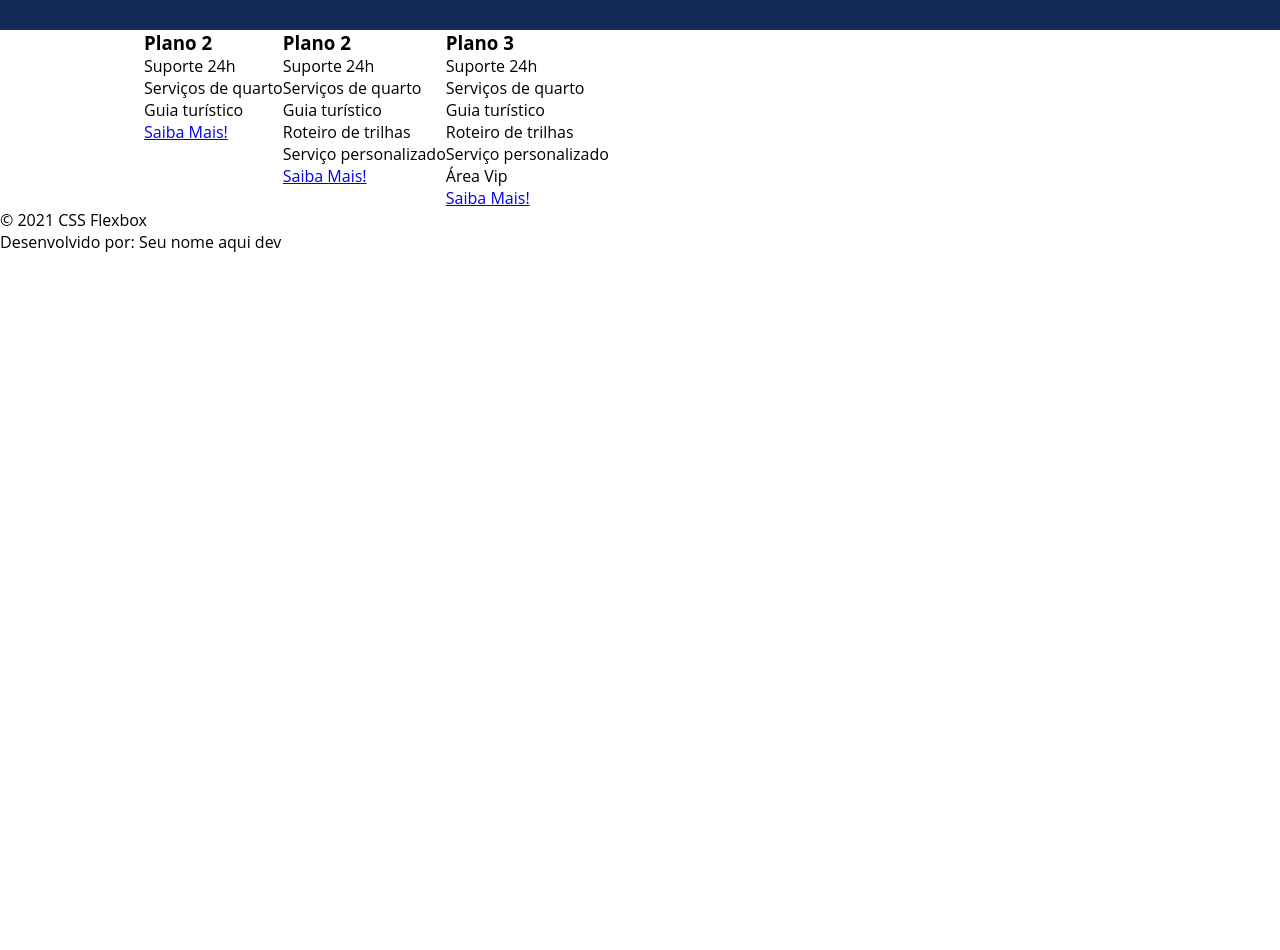
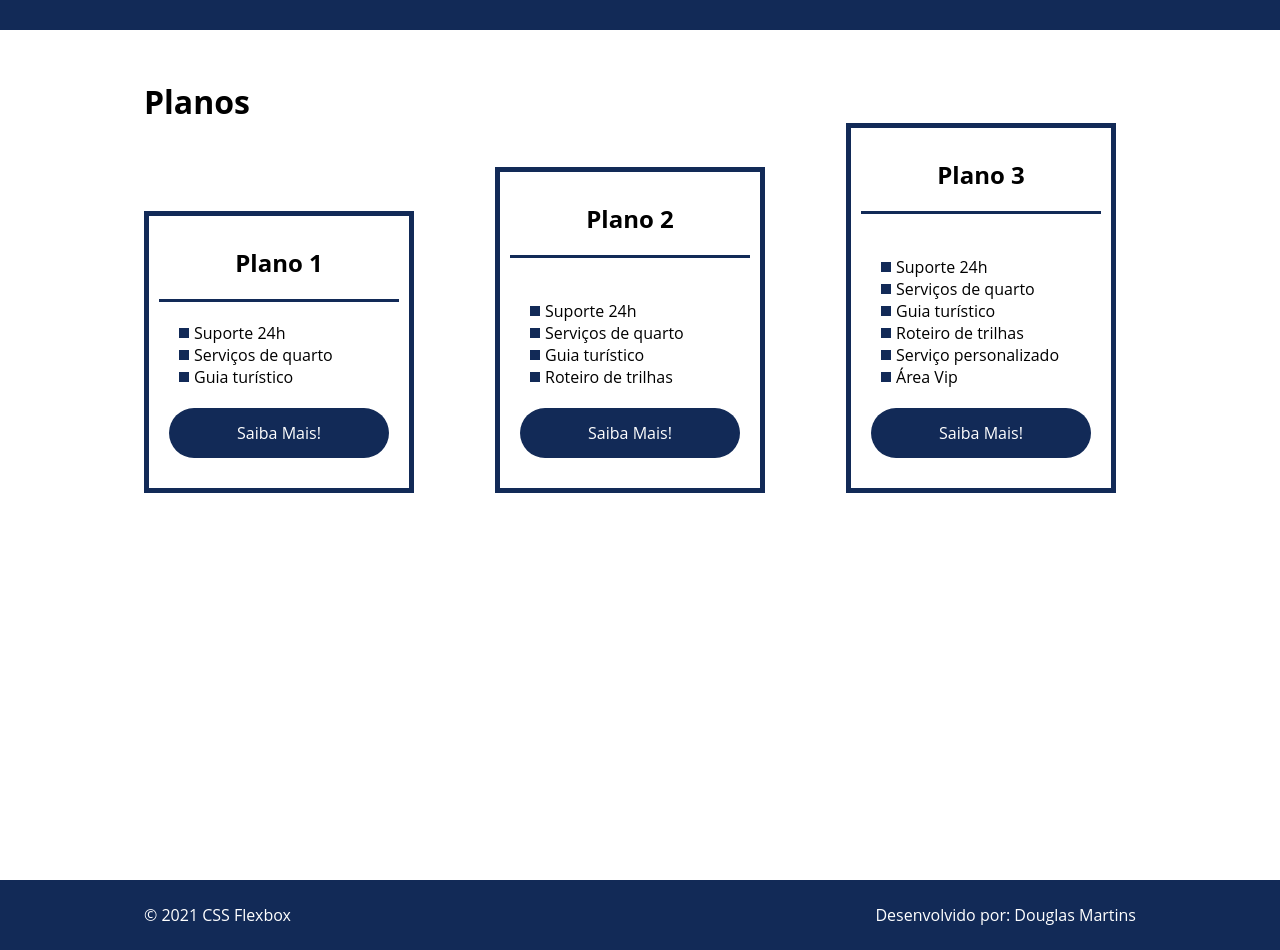
Before and after one commit to martinsdouglasm/Flexbox, a plain HTML site: page index.html in a window 1280 px wide. Shown: the part 1640-2590 px from the top of the page. Before the commit the page ends 1893 px from the top, so only its background shows below. Drawn offline with Linux system fonts and the light colour scheme.

Commit message:
conclusão

```diff
--- a/index.html
+++ b/index.html
@@ -22,7 +22,7 @@
         <div class="texto-apresentacao">
             <h1>Flex <br>Turismos</h1>
             <p>O melhor serviço para você!</p>
-            <a href="">Saiba Mais!</a>
+            <a href="" class="btn">Saiba Mais!</a>
         </div>
 
         <div>
@@ -71,32 +71,36 @@
         </div>
     </div>
 
-    <div class="flex-container">
+    <div class="flex-container" id="planos">
 
-        <div>
-            <h3>Plano 2</h3>
+        <div><h2>Planos</h2></div>
+
+        <div class="list-planos">
+            <div class="item-plano">
+                <h3>Plano 1</h3>
                 <ul>
                     <li>Suporte 24h</li>
                     <li>Serviços de quarto</li>
                     <li>Guia turístico</li>
                 </ul>
-            <a href="#">Saiba Mais!</a>
+                <a href="#" class="btn">Saiba Mais!</a>
             </div>
 
-        <div>
+            <div class="item-plano">
                 <h3>Plano 2</h3>
+                <br/>
                 <ul>
                     <li>Suporte 24h</li>
                     <li>Serviços de quarto</li>
                     <li>Guia turístico</li>
                     <li>Roteiro de trilhas</li>
-                <li>Serviço personalizado</li>
                 </ul>
-            <a href="#">Saiba Mais!</a>
+                <a href="#" class="btn">Saiba Mais!</a>
             </div>
 
-        <div>
+            <div class="item-plano">
                 <h3>Plano 3</h3>
+                <br/>
                 <ul>
                     <li>Suporte 24h</li>
                     <li>Serviços de quarto</li>
@@ -105,13 +109,16 @@
                     <li>Serviço personalizado</li>
                     <li>Área Vip</li>
                 </ul>
-            <a href="#">Saiba Mais!</a>
+                <a href="#" class="btn">Saiba Mais!</a>
+            </div>
         </div>
     </div>
 
     <footer>
+        <div class="flex-container footer">
             <p>&copy; 2021 CSS Flexbox</p>
-        <p>Desenvolvido por: Seu nome aqui dev</p>
+            <p>Desenvolvido por: Douglas Martins</p>
+        </div>
     </footer>
 </body>
 </html>
--- a/style.css
+++ b/style.css
@@ -24,6 +24,7 @@ div img {
     max-width: 992px;
     margin: auto;
     width: 100%;
+    min-width: 320px;
 }
 
 header {
@@ -66,7 +67,7 @@ header .menu {
     margin-bottom: 10px;
 }
 
-.texto-apresentacao a {
+.btn {
     background-color: #122a57;
     color: #fff;
     text-align: center;
@@ -163,3 +164,129 @@ header .menu {
     width: 80%;
     margin: auto;
 }
+
+#planos {
+    flex-direction: column;
+    min-height: 100vh;
+    padding-top: 50px;
+}
+
+#planos h2 {
+    font-size: 32px;
+}
+
+.list-planos {
+    display: flex;
+    align-items: flex-end;
+    justify-content: space-between;
+}
+
+.item-plano {
+    flex: 1;
+    border: 5px solid #122a57;
+    margin-right: 20px;
+    padding: 10px;
+    max-width: 240px;
+}
+
+.item-plano .btn {
+    margin: auto;
+    margin-bottom: 20px;
+}
+
+.item-plano h3 {
+    font-size: 24px;
+    display: flex;
+    flex-direction: column;
+    text-align: center;
+    margin-top: 20px;
+}
+
+.item-plano h3::after {
+    content: "";
+    background-color: #122a57;
+    width: 100%;
+    height: 3px;
+    margin-top: 20px;
+    margin-bottom: 10px;
+}
+
+.item-plano ul {
+    padding: 10px 20px;
+    display: flex;
+    flex-direction: column;
+    margin-bottom: 10px;
+}
+
+.item-plano ul li {
+    display: flex;
+    flex-wrap: nowrap;
+    align-items: center;
+}
+
+.item-plano ul li::before {
+    content: "";
+    width: 10px;
+    height: 10px;
+    background-color: #122a57;
+    margin-right: 5px;
+}
+
+footer {
+    background-color: #122a57;
+    height: 70px;
+    display: flex;
+    align-items: center;
+}
+
+footer .footer {
+    justify-content: space-between;
+    color: #fff;
+}
+
+/*mobile*/
+@media(max-width: 992px) {
+    .flex-container {
+        flex-direction: column;
+    }
+
+    .apresentacao {
+        flex-direction: column-reverse;
+    }
+
+    .apresentacao .texto-apresentacao {
+        width: 100%;
+}
+
+    #quem-somos {
+        flex-direction: column-reverse;
+    }
+
+    #quem-somos img {
+        min-width: 320px;
+        margin: auto;
+    }
+
+    .list-servicos {
+        flex-direction: column;
+    }
+
+    .item-servicos img {
+        width: 50%;
+        margin: auto;
+    }
+
+    .list-planos {
+        flex-direction: column;
+        align-items: flex-start;
+        margin-bottom: 20px;
+    }
+
+    .list-planos .item-plano {
+        max-width: 90%;
+        margin: auto;
+        width: 100%;
+        margin-bottom: 20px;
+
+    }
+}
```
Lines whose indentation alone changed are shown as unchanged.
